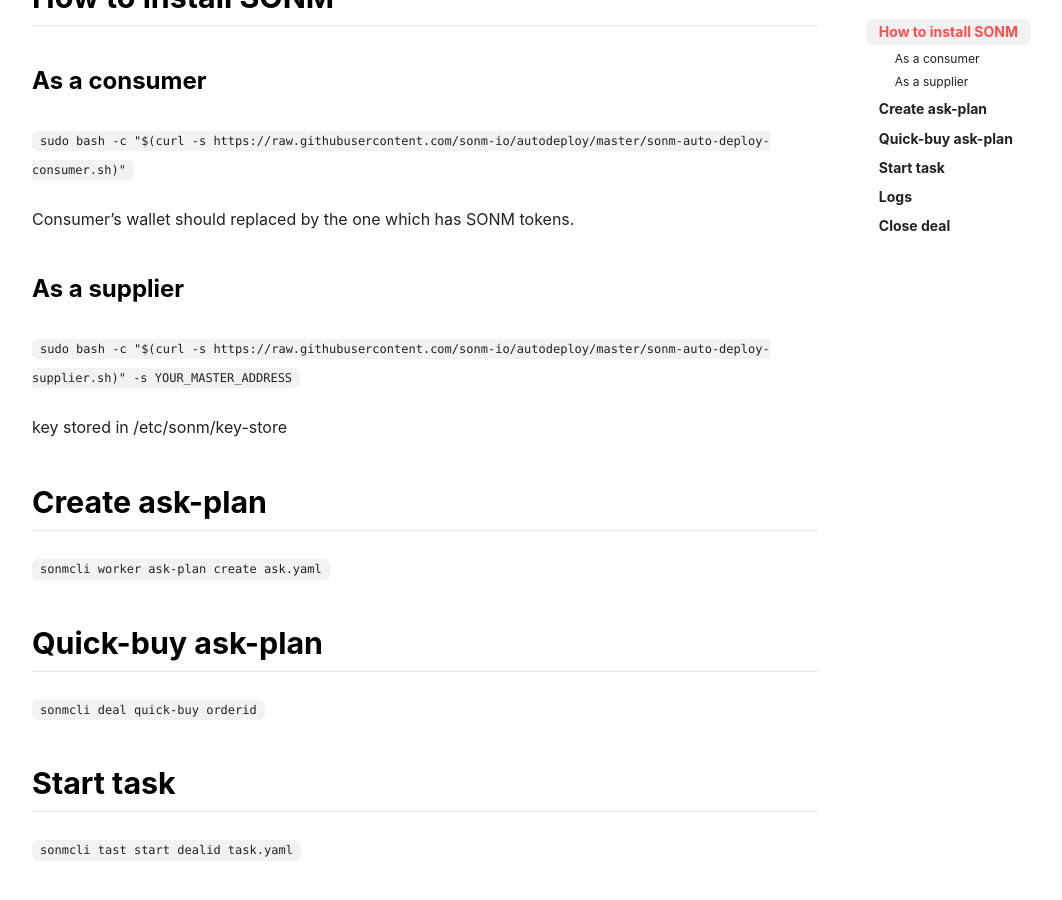
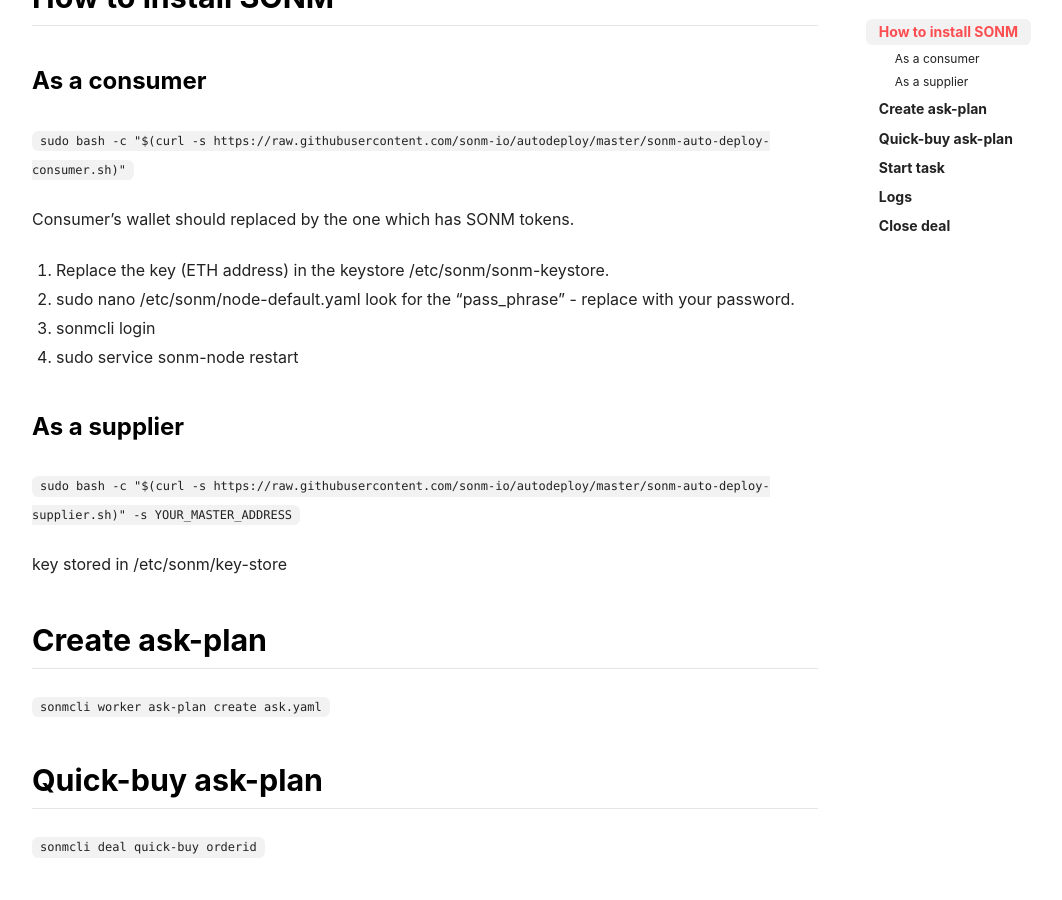
Before and after one commit to sonmwalker/sonmwalker.github.io, a Jekyll site: the page built from _posts/2018-12-12-sonm-intro.md, in a window 1280 px wide and 900 px high, scrolled down 315 px. Shown: the whole window, without its empty margins (105-1167 px from the left). Built offline with Jekyll 4.4.1, drawn with Linux system fonts in a browser that asks for light colours; nearby versions of some CDN libraries.

Commit message:
Update 2018-12-12-sonm-intro.md

```diff
--- a/_posts/2018-12-12-sonm-intro.md
+++ b/_posts/2018-12-12-sonm-intro.md
@@ -16,6 +16,11 @@ Hello everyone! In this tutorial, sonmwalker will show the basic operations in S
 `sudo bash -c "$(curl -s https://raw.githubusercontent.com/sonm-io/autodeploy/master/sonm-auto-deploy-consumer.sh)"`
 
 Consumer's wallet should replaced by the one which has SONM tokens.
+1. Replace the key (ETH address) in the keystore /etc/sonm/sonm-keystore.
+2. sudo nano /etc/sonm/node-default.yaml look for the "pass_phrase" - replace with your password.
+3. sonmcli login <your address>
+4. sudo service sonm-node restart
+
 
 ### As a supplier
 
```
